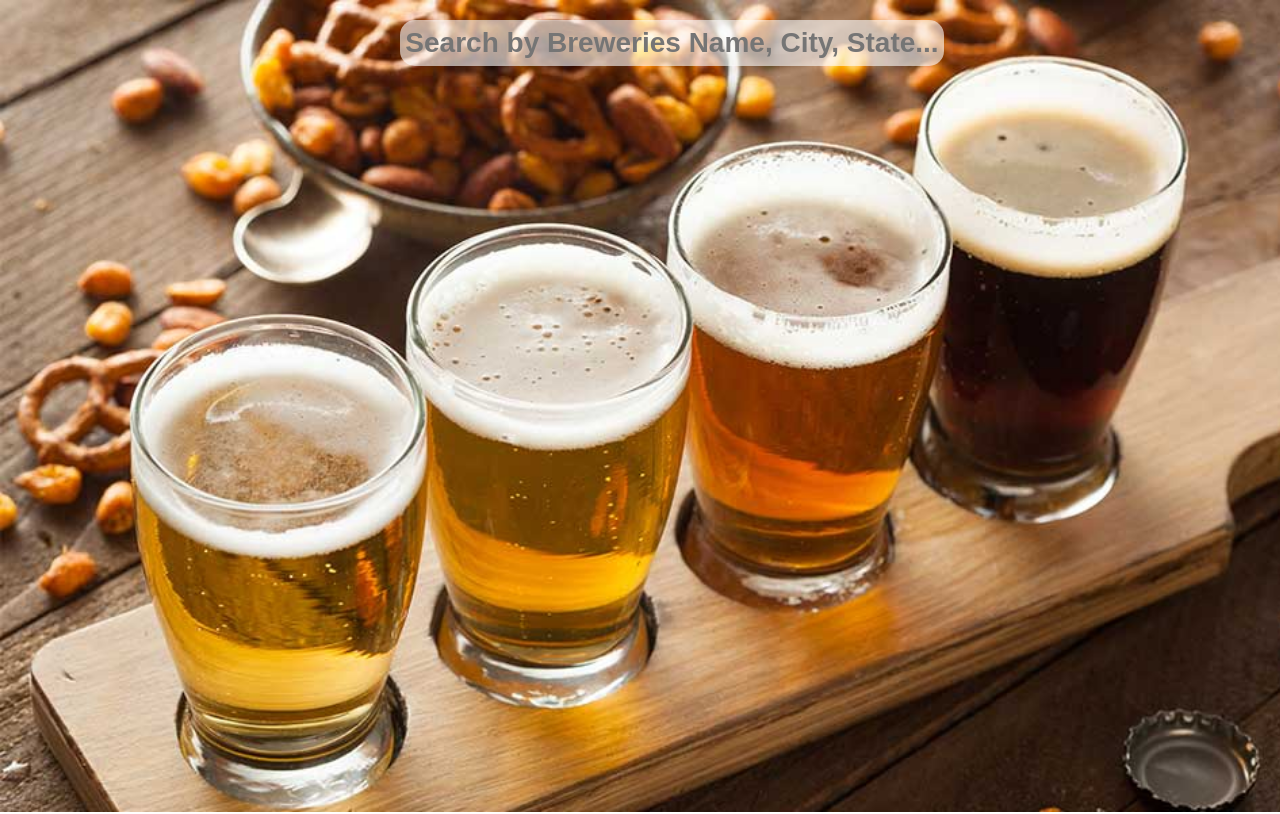
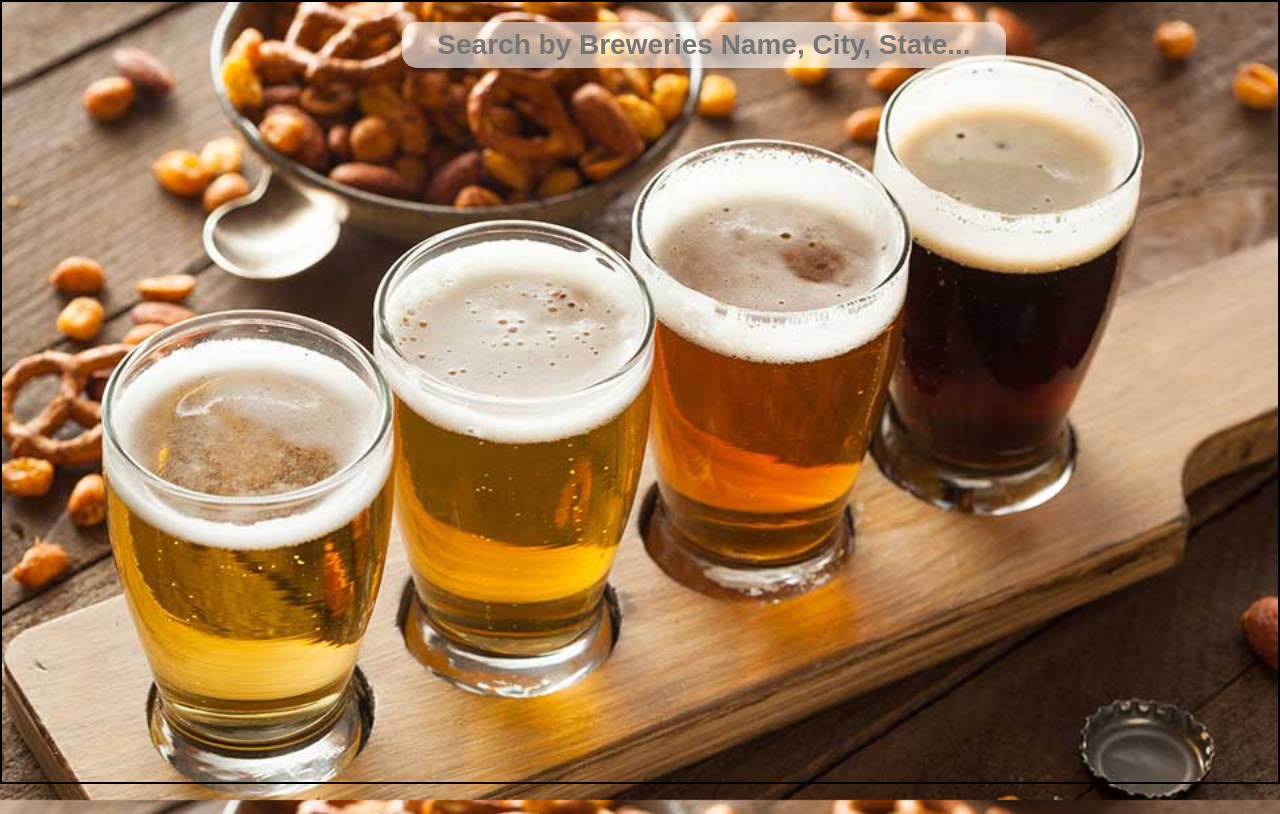
Before and after one commit to mayurigurav1997/Hackathon-1, a plain HTML site: page index.html in a window 1280 px wide. Drawn offline with Linux system fonts and the light colour scheme.

Commit message:
Background is fixed

```diff
--- a/index.html
+++ b/index.html
@@ -11,6 +11,7 @@
 
 <body>
     <script src="script.js"></script>
+    <script src="https://kit.fontawesome.com/5bdf100d07.js" crossorigin="anonymous"></script>
 
 </body>
 
--- a/script.js
+++ b/script.js
@@ -14,6 +14,7 @@ document.body.appendChild(main_container);
 //creating the search box
 const search_box = createElement("div", "class", "search_box");
 main_container.appendChild(search_box);
+
 
 //creating the input box
 const input_box = createElement("input", "class", "input_box");
--- a/style.css
+++ b/style.css
@@ -1,12 +1,14 @@
 body{
     padding:0;
     margin: 0;
-    /* border:2px solid black; */
+    border:2px solid black;
     box-sizing: border-box;
-    width:98vw;
-    /* height:98vh; */
+    width:100%;
+    margin:auto;
+    height:98vh;
     background-image: url('Images/Beer1.jpg');
     background-size: cover;
+    background-attachment: fixed;
 
 }
 html{
@@ -14,7 +16,7 @@ html{
     /* font-size is set to 10 px by default it is 16px  */
 }
 .main_container{
-    /* border:2px solid orange; */
+    /* border:4px solid orange; */
     height:99vh;
     width:98vw;
     text-align: center;
@@ -27,7 +29,7 @@ html{
 }
 input{
     height:4.4rem;
-    width:54rem;
+    width:60rem;
     border-radius: 15px;
     border:none;
     outline:none;
@@ -42,8 +44,8 @@ input{
 }
 .container_body{
     /* border:2px solid red; */
-    width:100%;
-    height:86vh;
+    width:98vw;
+    height:90vh;
     background-color: rgba(240,240,240,0);
     opacity:0.8;
     border-radius: 15px;
@@ -58,7 +60,7 @@ input{
     width:25rem;
     border-radius:15px;
     background-color: rgba(255,255,255,0.8);
-    margin:2rem;
+    margin: 1.5rem 2rem;
     text-align: center;
     position:relative;
     box-sizing: border-box;
```
